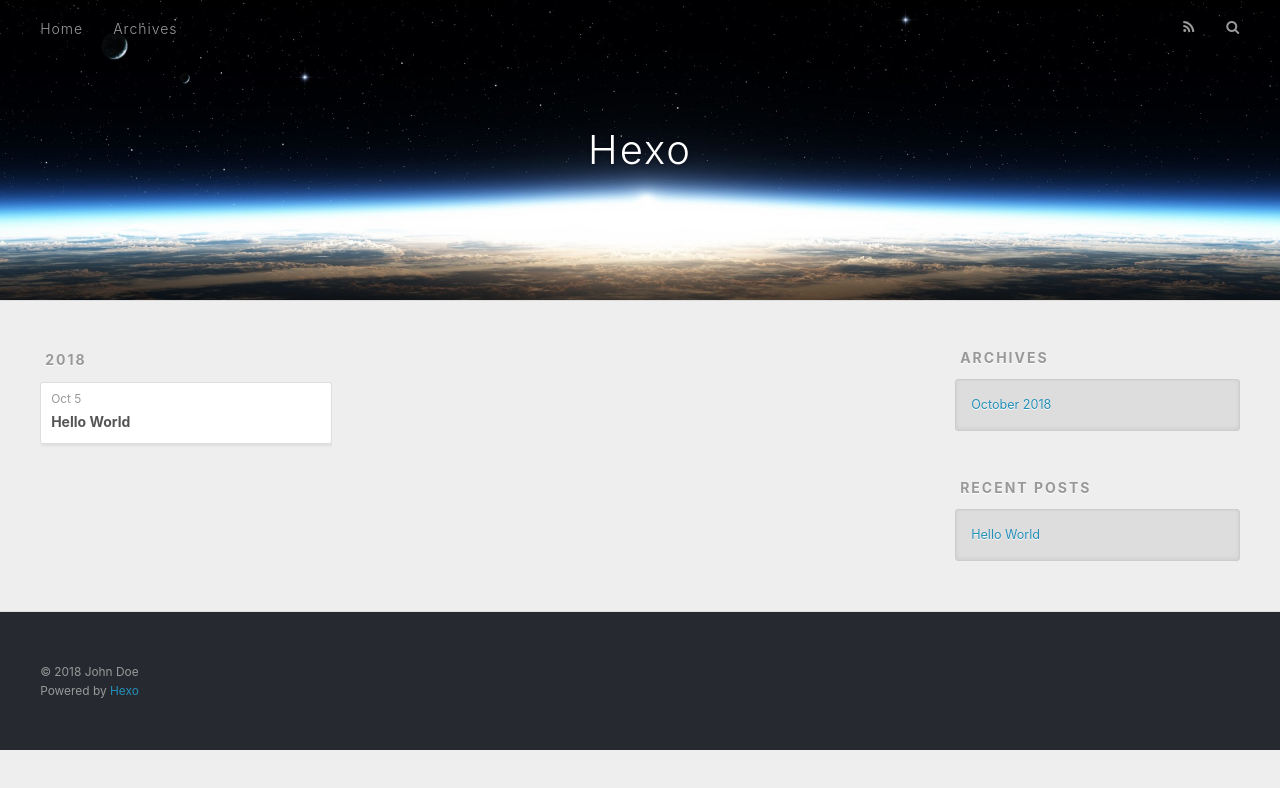
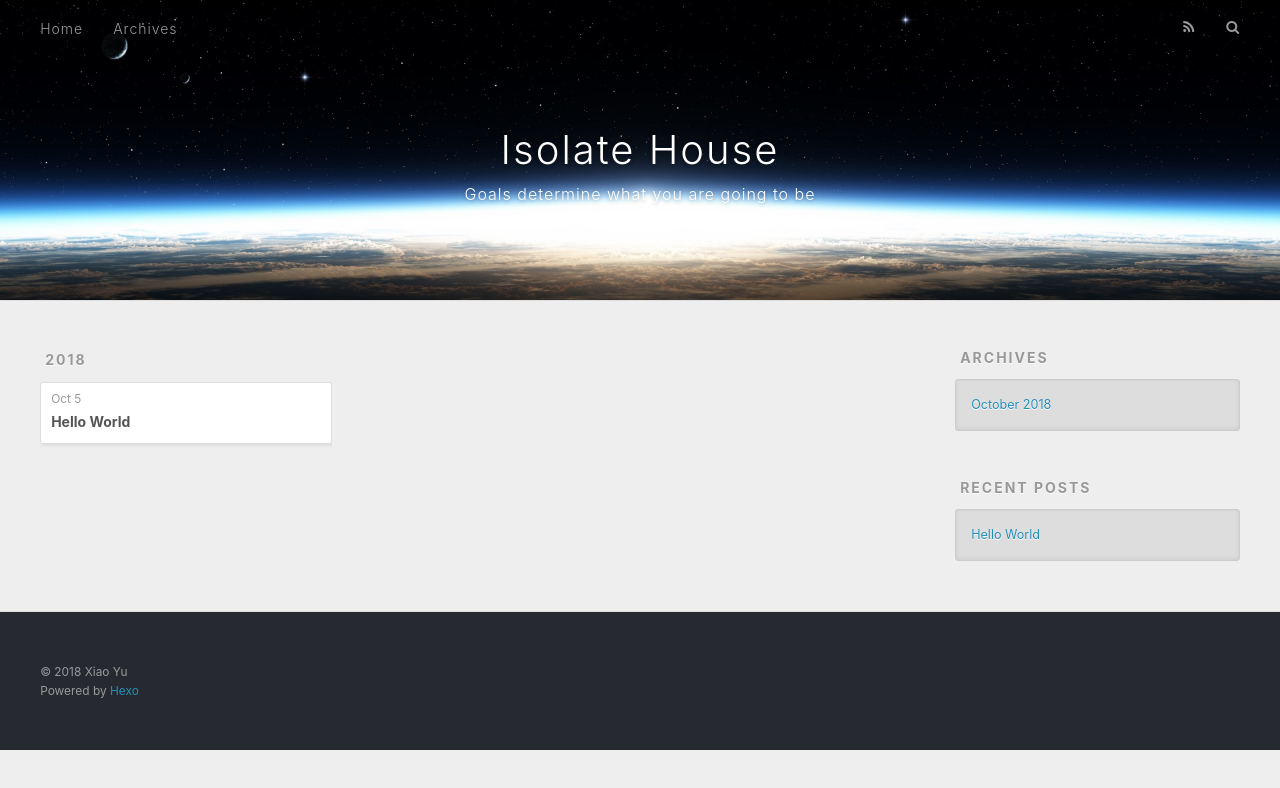
Before and after one commit to BlaineXiao/BlaineXiao.github.io, a plain HTML site: page archives/2018/10/index.html in a window 1280 px wide. Drawn offline with nearby package versions, Linux system fonts and the light colour scheme.

Commit message:
Site updated: 2018-10-05 15:21:47

```diff
--- a/archives/2018/10/index.html
+++ b/archives/2018/10/index.html
@@ -5,17 +5,20 @@
 
 
 
-  <title>Archives: 2018/10 | Hexo</title>
+  <title>Archives: 2018/10 | Isolate House</title>
   <meta name="viewport" content="width=device-width, initial-scale=1, maximum-scale=1">
-  <meta property="og:type" content="website">
-<meta property="og:title" content="Hexo">
+  <meta name="description" content="Goals determine what you are going to be">
+<meta property="og:type" content="website">
+<meta property="og:title" content="Isolate House">
 <meta property="og:url" content="http://yoursite.com/archives/2018/10/index.html">
-<meta property="og:site_name" content="Hexo">
-<meta property="og:locale" content="default">
+<meta property="og:site_name" content="Isolate House">
+<meta property="og:description" content="Goals determine what you are going to be">
+<meta property="og:locale" content="Goals determine what you are going to be">
 <meta name="twitter:card" content="summary">
-<meta name="twitter:title" content="Hexo">
+<meta name="twitter:title" content="Isolate House">
+<meta name="twitter:description" content="Goals determine what you are going to be">
 
-    <link rel="alternate" href="/atom.xml" title="Hexo" type="application/atom+xml">
+    <link rel="alternate" href="/atom.xml" title="Isolate House" type="application/atom+xml">
 
 
     <link rel="icon" href="/favicon.png">
@@ -34,8 +37,12 @@
   <div id="header-outer" class="outer">
     <div id="header-title" class="inner">
       <h1 id="logo-wrap">
-        <a href="/" id="logo">Hexo</a>
+        <a href="/" id="logo">Isolate House</a>
       </h1>
+
+        <h2 id="subtitle-wrap">
+          <a href="/" id="subtitle">Goals determine what you are going to be</a>
+        </h2>
 
     </div>
     <div id="header-inner" class="inner">
@@ -139,7 +146,7 @@
 
   <div class="outer">
     <div id="footer-info" class="inner">
-      &copy; 2018 John Doe<br>
+      &copy; 2018 Xiao Yu<br>
       Powered by <a href="http://hexo.io/" target="_blank">Hexo</a>
     </div>
   </div>
```
Also changed, not shown: 2018/10/05/hello-world/index.html (+10 -6 lines), archives/2018/index.html (+16 -9 lines), archives/index.html (+16 -9 lines), index.html (+16 -9 lines).
